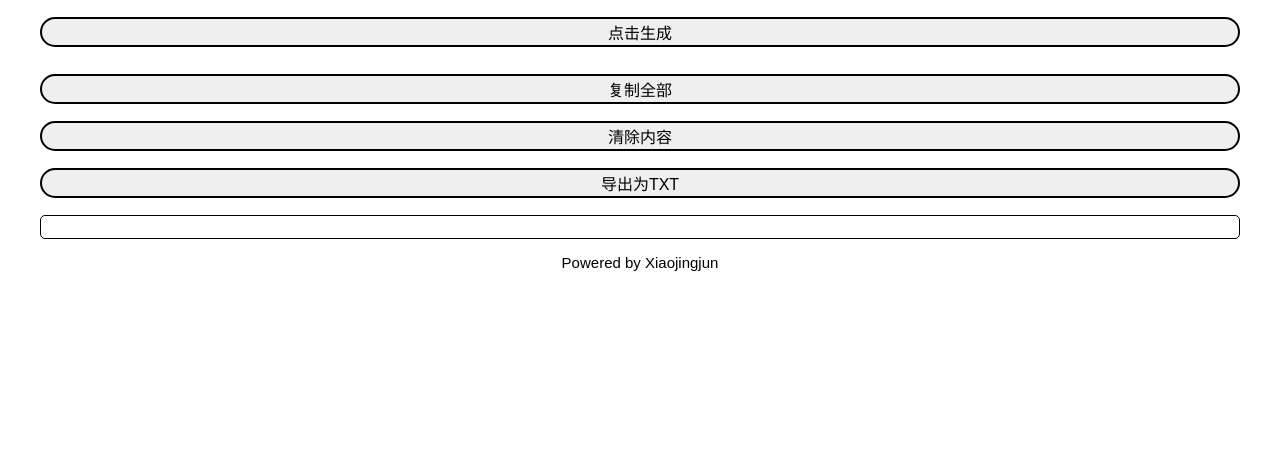
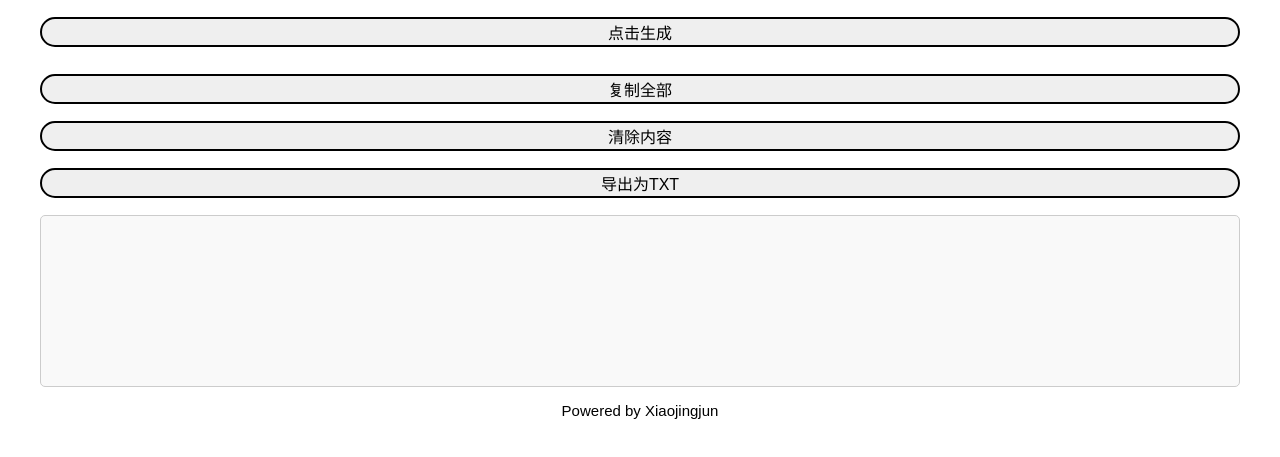
Before and after one commit to yiyi14514/yiyi14514.github.io, a plain HTML site: page uuid.html in a window 1280 px wide. Shown: the part 143-600 px from the top of the page. Drawn offline with Linux system fonts and the light colour scheme.

Commit message:
Update uuid.html

```diff
--- a/uuid.html
+++ b/uuid.html
@@ -25,11 +25,19 @@
         border-radius: 15px; /* 设置边框角的半径 */
       }
       #shuchu {
-        border: 1px solid black; /* 设置边框样式和颜色 */
+        border: 1px solid #ccc; /* 设置边框样式和颜色 */
         border-radius: 5px; /* 设置边框角的半径 */
         white-space: pre-wrap;
-        font-size: 10px;
-      }
+        font-size: 12px; /* 增大字体大小以提高可读性 */
+        height: 150px; /* 设置固定高度 */
+        overflow-y: auto; /* 当内容溢出时显示滚动条 */
+        padding: 10px; /* 增加内边距 */
+        background-color: #f9f9f9; /* 添加背景色 */
+        color: #333; /* 设置字体颜色 */
+        resize: none; /* 禁止用户调整大小 */
+        word-wrap: break-word; /* 确保长单词或URL正确换行 */
+}
+
       #qingchu {
         width: 100%; /* 设置按钮的宽度 */
         height: 30px; /* 设置按钮的高度 */
@@ -75,6 +83,7 @@
           uuids += generateUUID() + '\n';
         }
         shuchu.innerHTML = uuids;
+        shuchu.scrollTop = 0; // 将滚动条定位到最顶端
         }
       function clearInput() {
         document.getElementById('shuliang').value = ''; // 清空输入框内容
```
